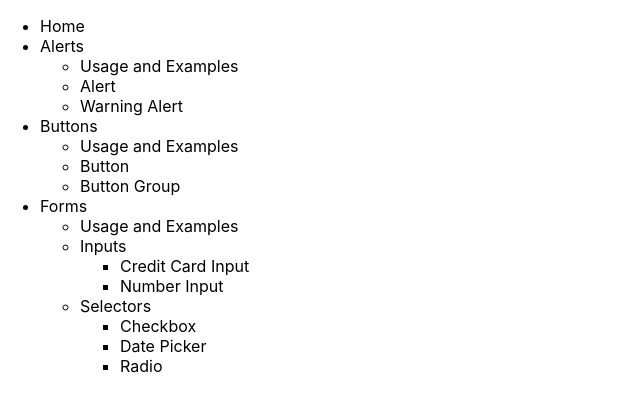
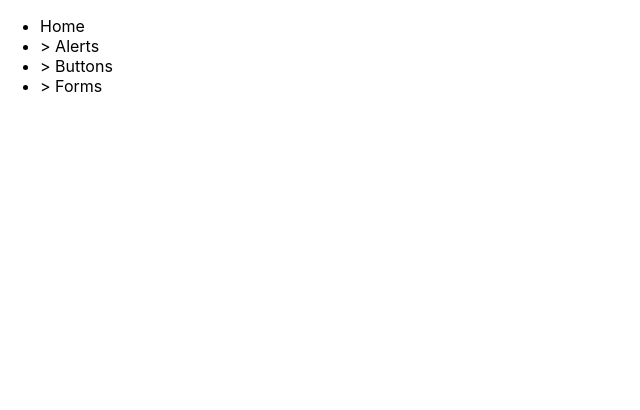
Before and after one commit to bnz-digital/techincal-test-front-end-react, a React (Create React App) app: page / in a window 1280 px wide. Shown: the top 410 px of the page, without its empty margins (0-640 px from the left). Built offline with nearby package versions, Linux system fonts and the light colour scheme.

Commit message:
Add Item component to track toggled children display

```diff
--- a/src/Components/Nav.js
+++ b/src/Components/Nav.js
@@ -1,4 +1,4 @@
-import React from 'react';
+import React, { useState } from 'react';
 
 export default function Nav({loading, items}) {
     const styles = {
@@ -18,15 +18,35 @@ export default function Nav({loading, items}) {
     return render();
 }
 
+function Item({item, children}) {
+    const [open, setOpen] = useState(false);
+
+    const toggleOpen = () => {
+        if (item.children) setOpen(!open);
+    };
+
+    return <li
+        key={ item.id }
+        id={ item.id }
+    >
+        { item.children && (open ? 'v ' : '> ')}
+        <span
+            onClick={toggleOpen}
+        >
+            { item.name }
+        </span>
+        { open && children }
+    </li>;
+}
+
 function renderItem(item) {
     if (item.children) return (
-        <li key={ item.id } id={ item.id }>
-            { item.name }
+        <Item item={item}>
             <ul>
                 { item.children.map(renderItem) }
             </ul>
-        </li>
+        </Item>
     );
 
-    return <li key={ item.id } id={ item.id }>{ item.name }</li>;
+    return <Item item={item}/>;
 }
```
